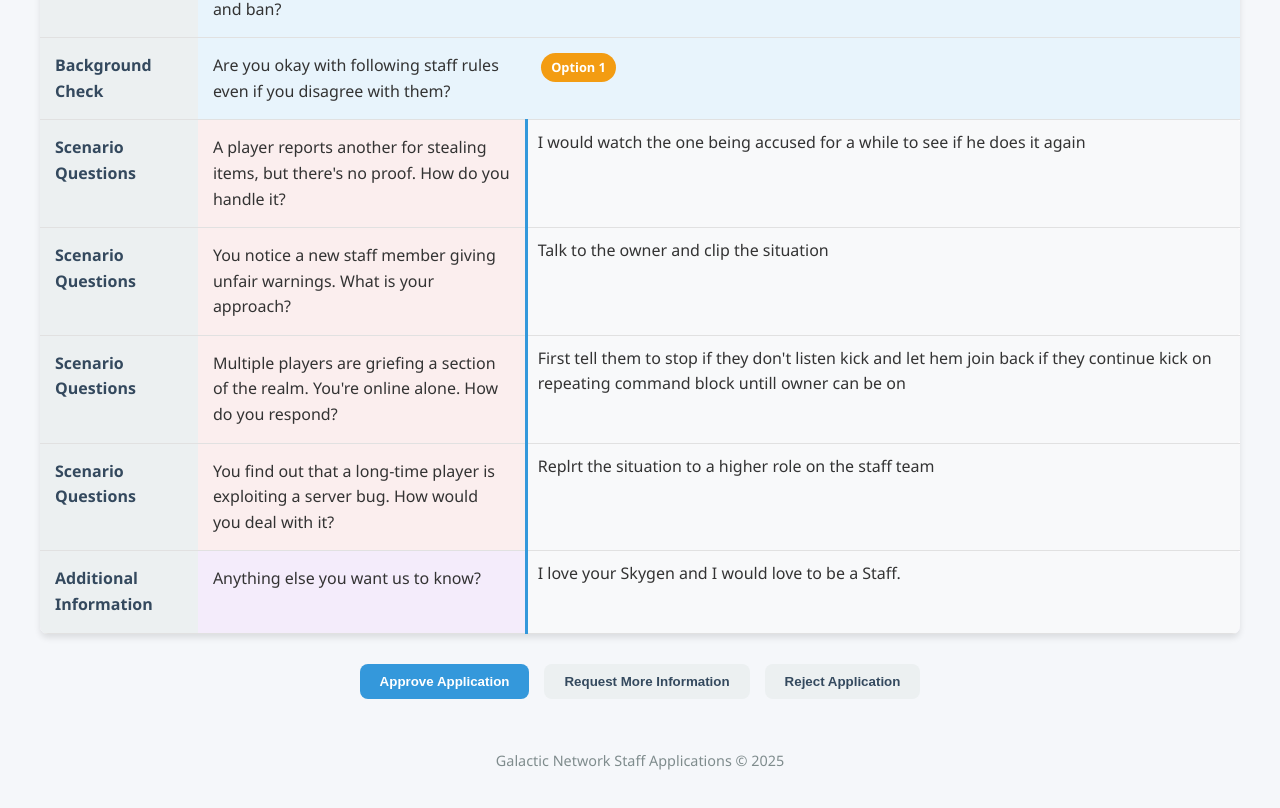
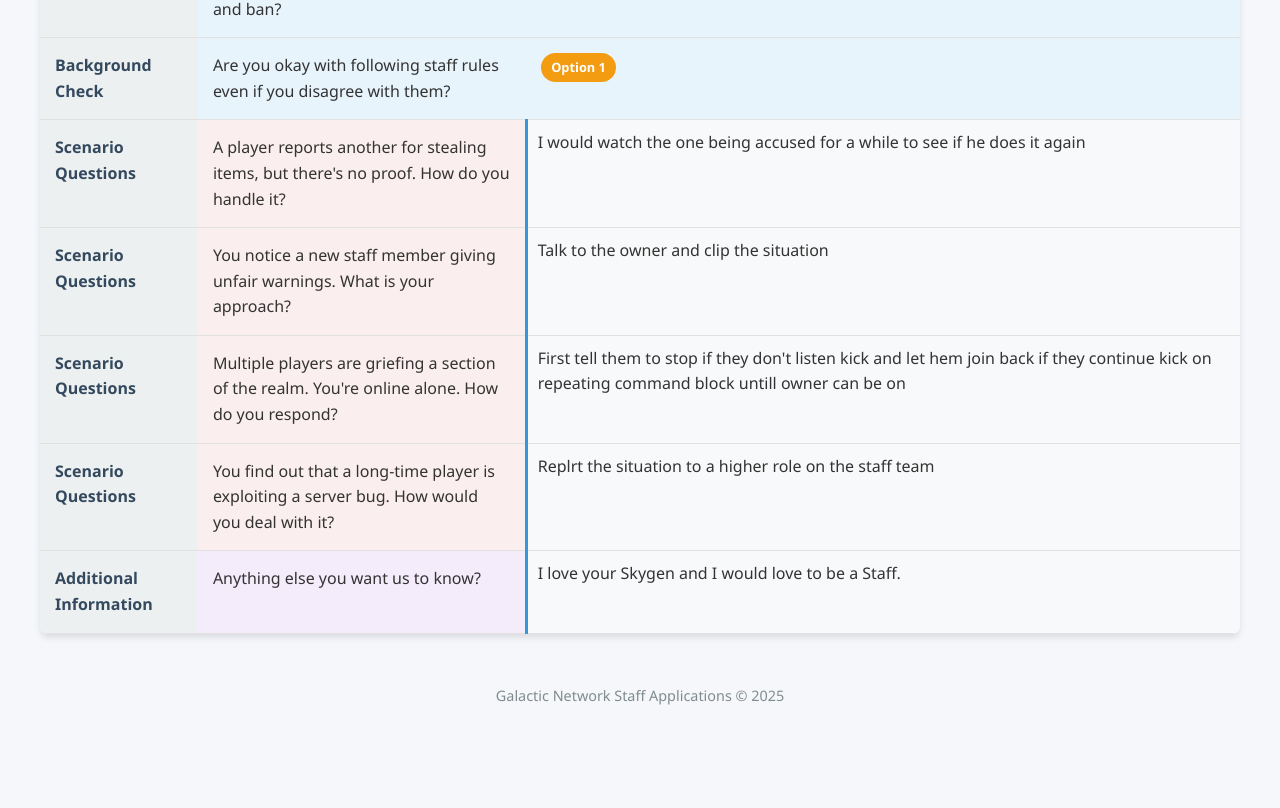
Before and after one commit to isaacsnyder229/adminapps, a plain HTML site: page index.html in a window 1280 px wide. Shown: the part 2688-3496 px from the top of the page. After the commit the page ends 3435 px from the top, so only its background shows below. Drawn offline with Linux system fonts and the light colour scheme.

Commit message:
Remove action buttons from index.html
Removed action buttons for application management.

```diff
--- a/index.html
+++ b/index.html
@@ -424,12 +424,6 @@
             </table>
         </div>
 
-        <div class="actions">
-            <button class="btn btn-primary">Approve Application</button>
-            <button class="btn btn-secondary">Request More Information</button>
-            <button class="btn btn-secondary">Reject Application</button>
-        </div>
-
         <footer>
             <p>Galactic Network Staff Applications &copy; 2025</p>
         </footer>
```
